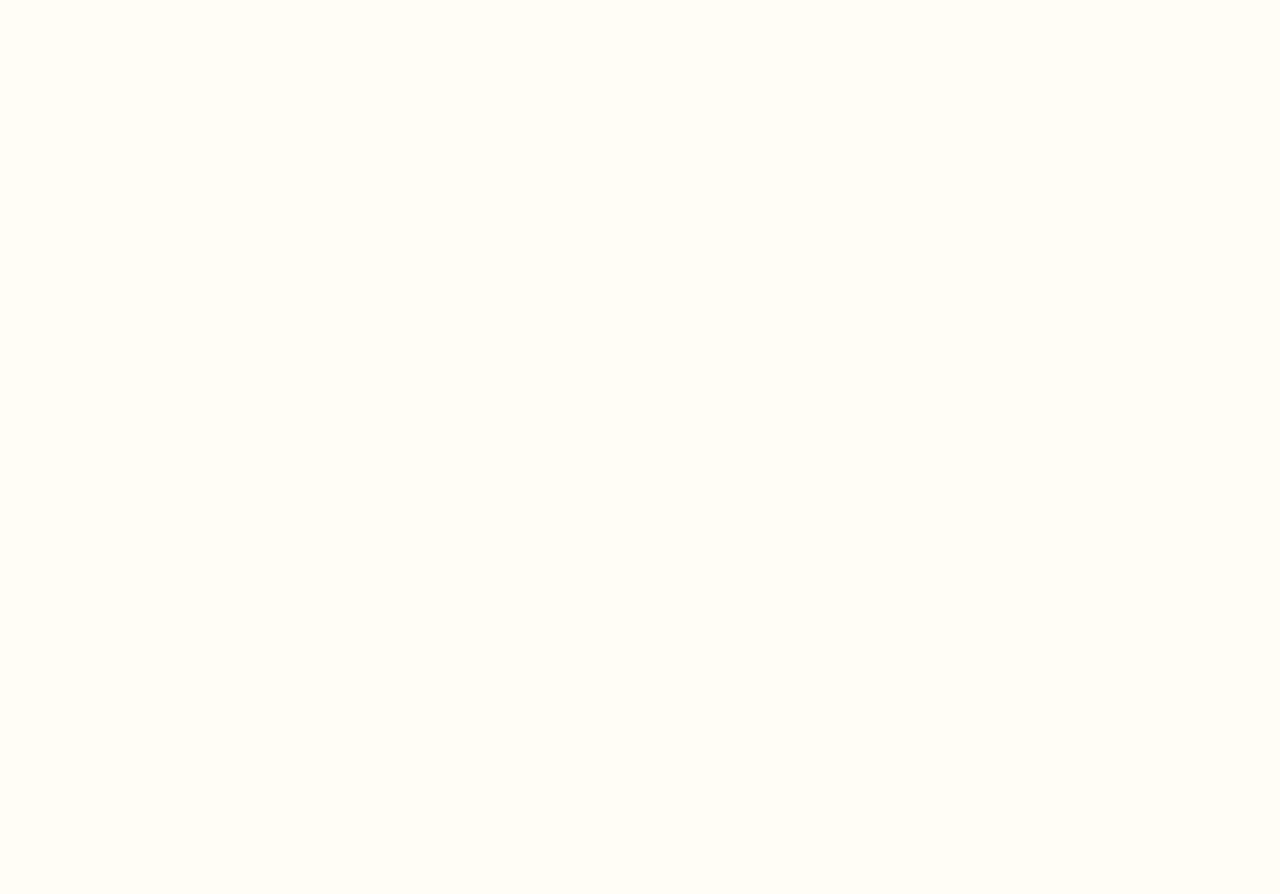
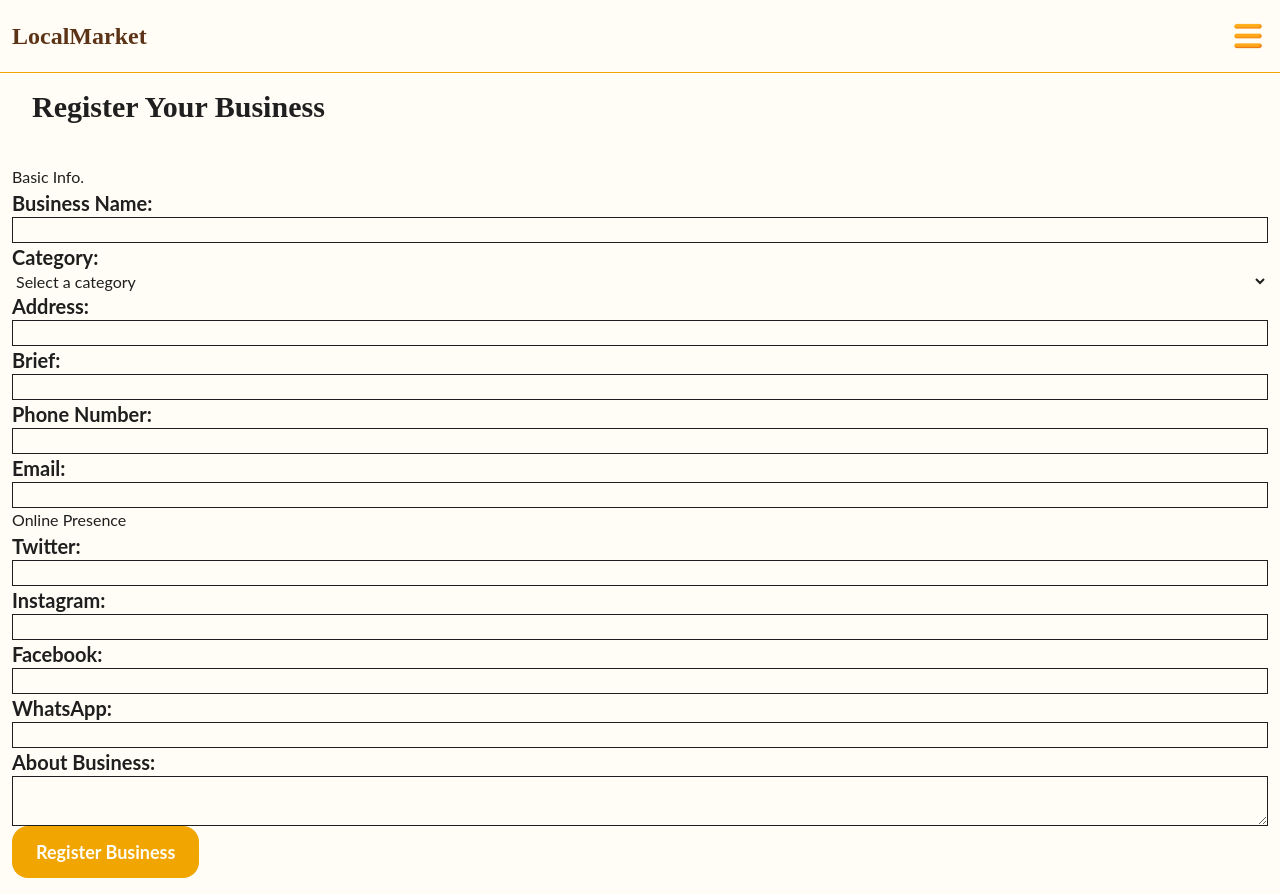
Before and after one commit to AMOB-Kahuna/local-market, a React (Vite) app in the folder client/: page /registerbusiness in a window 1280 px wide. Before the commit this address had no page. Before the commit the page ends 800 px from the top, so only its background shows below. Built offline with nearby package versions, Linux system fonts and the light colour scheme.

Commit message:
Create Business registration page

```diff
--- a/client/src/App.jsx
+++ b/client/src/App.jsx
@@ -3,6 +3,7 @@ import Layout from "./components/Layout"
 import Homepage from "./pages/Homepage"
 import Listing from "./pages/Listing"
 import BusinessDetails from "./pages/BusinessDetails"
+import RegisterBusiness from "./pages/RegisterBusiness"
 
 
 function App() {
@@ -14,6 +15,7 @@ function App() {
       <Route index element={<Homepage />} />
       <Route path="listings" element={<Listing />} />
       <Route path="business/:id" element={<BusinessDetails />} />
+      <Route path="registerbusiness" element={<RegisterBusiness />} />
     </Route>
    </Routes>
   )
--- a/client/src/components/Layout.jsx
+++ b/client/src/components/Layout.jsx
@@ -26,6 +26,9 @@ const Layout = () => {
             <button onClick={() => setShowNav(false)}>
               <NavLink to="/listings">Listings</NavLink>
             </button>
+            <button onClick={() => setShowNav(false)}>
+              <NavLink to="/registerbusiness">Register Business</NavLink>
+            </button>
           </nav>
         }
       </header>
--- a/client/src/pages/Homepage.jsx
+++ b/client/src/pages/Homepage.jsx
@@ -47,7 +47,7 @@ const Homepage = () => {
         </h2>
 
         <div className="pt-10 px-8 flex flex-col gap-5">
-          {categories.map( ({name, img}) => <Category id={name} name={name} img={img} />)}
+          {categories.map( ({name, img}) => <Category key={name} id={name} name={name} img={img} />)}
         </div>
       </section>
 
--- /dev/null
+++ b/client/src/pages/RegisterBusiness.jsx
@@ -0,0 +1,181 @@
+import { useState } from 'react'
+import Button from "../components/Button"
+
+const RegisterBusiness = () => {
+  const [formData, setFormData] = useState({
+    name: '',
+    category: '',
+    location: '',
+    description: '',
+    phone: '',
+    email: '',
+    twitter_handle: '',
+    instagram_handle: '',
+    facebook_handle: '',
+    whatsapp_number: '',
+    detailed_description: ''
+  })
+
+  const handleChange = (e) => {
+    const { id, value, name } = e.target
+    const fieldName = id || name
+    setFormData(prev => ({
+      ...prev,
+      [fieldName]: value
+    }))
+  }
+
+  const handleSubmit = (e) => {
+    e.preventDefault()
+    console.log(formData)
+    // Send to backend here
+  }
+
+  return (
+    <div>
+      <h1 className="font-[Abril_Fatface] text-3xl font-bold px-5">Register Your Business</h1>
+
+      <form className="mt-10" onSubmit={handleSubmit}>
+        <fieldset>
+          <legend>Basic Info.</legend>
+
+          <div className="flex flex-col">
+            <label htmlFor="name" className="text-xl font-bold">Business Name:</label>
+            <input
+              type="text"
+              id="name"
+              className="border"
+              value={formData.name}
+              onChange={handleChange}
+            />
+          </div>
+
+          <div className="flex flex-col">
+            <label htmlFor="category" className="text-xl font-bold">Category:</label>
+            <select
+              id="category"
+              value={formData.category}
+              onChange={handleChange}
+            >
+              <option value="">Select a category</option>
+              <option value="Tailoring">Tailoring</option>
+              <option value="Catering">Catering</option>
+              <option value="Furniture">Furniture</option>
+              <option value="Photography">Photography</option>
+              <option value="Beauty">Beauty</option>
+              <option value="Tech Repair">Tech Repair</option>
+              <option value="Baking">Baking</option>
+              <option value="Art">Art</option>
+            </select>
+          </div>
+
+          <div className="flex flex-col">
+            <label htmlFor="location" className="text-xl font-bold">Address:</label>
+            <input
+              type="text"
+              id="location"
+              className="border"
+              value={formData.location}
+              onChange={handleChange}
+            />
+          </div>
+
+          <div className="flex flex-col">
+            <label htmlFor="description" className="text-xl font-bold">Brief:</label>
+            <input
+              type="text"
+              id="description"
+              className="border"
+              value={formData.description}
+              onChange={handleChange}
+            />
+          </div>
+
+          <div className="flex flex-col">
+            <label htmlFor="phone" className="text-xl font-bold">Phone Number:</label>
+            <input
+              type="text"
+              id="phone"
+              className="border"
+              value={formData.phone}
+              onChange={handleChange}
+            />
+          </div>
+
+          <div className="flex flex-col">
+            <label htmlFor="email" className="text-xl font-bold">Email:</label>
+            <input
+              type="email"
+              id="email"
+              className="border"
+              value={formData.email}
+              onChange={handleChange}
+            />
+          </div>
+        </fieldset>
+
+        <fieldset>
+          <legend>Online Presence</legend>
+
+          <div className="flex flex-col">
+            <label htmlFor="twitter_handle" className="text-xl font-bold">Twitter:</label>
+            <input
+              type="text"
+              id="twitter_handle"
+              className="border"
+              value={formData.twitter_handle}
+              onChange={handleChange}
+            />
+          </div>
+
+          <div className="flex flex-col">
+            <label htmlFor="instagram_handle" className="text-xl font-bold">Instagram:</label>
+            <input
+              type="text"
+              id="instagram_handle"
+              className="border"
+              value={formData.instagram_handle}
+              onChange={handleChange}
+            />
+          </div>
+
+          <div className="flex flex-col">
+            <label htmlFor="facebook_handle" className="text-xl font-bold">Facebook:</label>
+            <input
+              type="text"
+              id="facebook_handle"
+              className="border"
+              value={formData.facebook_handle}
+              onChange={handleChange}
+            />
+          </div>
+
+          <div className="flex flex-col">
+            <label htmlFor="whatsapp_number" className="text-xl font-bold">WhatsApp:</label>
+            <input
+              type="text"
+              id="whatsapp_number"
+              className="border"
+              value={formData.whatsapp_number}
+              onChange={handleChange}
+            />
+          </div>
+        </fieldset>
+
+        <div className="flex flex-col">
+          <label htmlFor="detailed_description" className="text-xl font-bold">About Business:</label>
+          <textarea
+            id="detailed_description"
+            className="border"
+            value={formData.detailed_description}
+            onChange={handleChange}
+          />
+        </div>
+
+        <Button text="Register Business" onClick={(e) => handleSubmit(e)} />
+      </form>
+    </div>
+  )
+}
+
+export default RegisterBusiness
```
